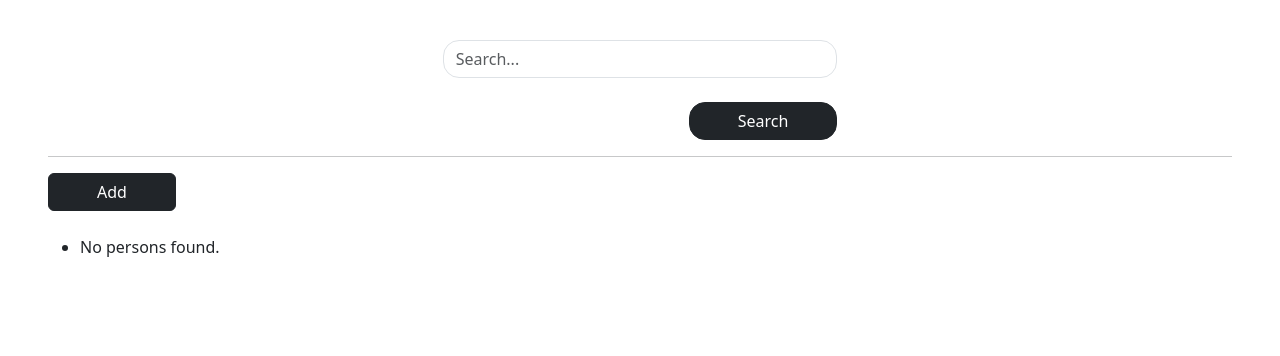
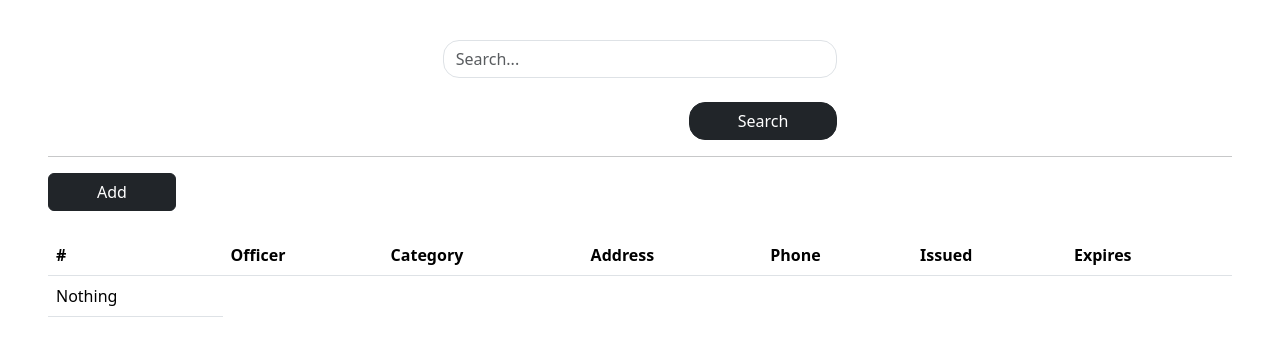
Before and after one commit to swelanauguste/works-electrial-db, a Django app: page / in a window 1280 px wide. Shown: the part 56-412 px from the top of the page. Run offline with Django 5.2, Linux system fonts and the light colour scheme; data that the repository does not hold is empty.

Commit message:
frontend update

```diff
--- a/app/templates/electrical/electrical_list.html
+++ b/app/templates/electrical/electrical_list.html
@@ -18,11 +18,35 @@
 <a class="btn btn-dark px-5 rounde-4"
     href="{% url 'electrical-create' %}">Add</a>
 <br><br>
-<ul>
-    {% for object in object_list %}
-    <li><a href="{{object.get_absolute_url}}">{{ object.name }} - {{ object.license_no }}</a></li>
-    {% empty %}
-    <li>No persons found.</li>
-    {% endfor %}
-</ul>
+<table class="table">
+    <thead>
+        <tr>
+            <th scope="col">#</th>
+            <th scope="col">Officer</th>
+            <th scope="col">Category</th>
+            <th scope="col">Address</th>
+            <th scope="col">Phone</th>
+            <th scope="col">Issued</th>
+            <th scope="col">Expires</th>
+        </tr>
+    </thead>
+    <tbody>
+        {% for object in object_list %}
+        <tr>
+            <th scope="row">1</th>
+            <td><a href="{{object.get_absolute_url}}">{{ object.name }}
+                    #{{ object.license_no }}</a></td>
+            <td>{{object.category}}</td>
+            <td>{{object.address}}</td>
+            <td>{{object.phone}}</td>
+            <td>{{object.i_date}}</td>
+            <td>{{object.ex_date}}</td>
+        </tr>
+        {% empty %}
+        <tr>
+            <td>Nothing</td>
+        </tr>
+        {% endfor %}
+    </tbody>
+</table>
 {% endblock %}
```
Also changed, not shown: app/templates/electrical/electrical_detail.html (+21 -19 lines).
